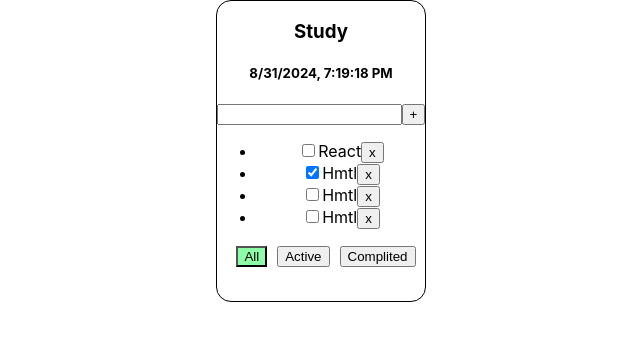
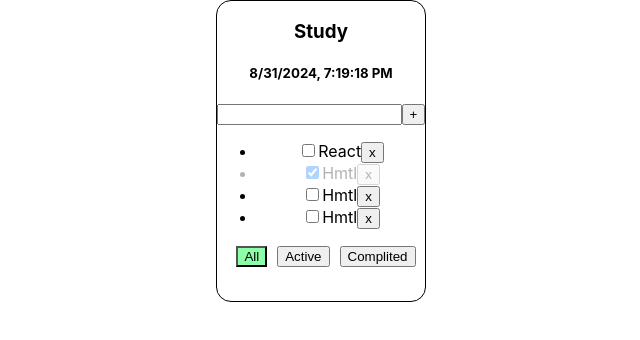
Before and after one commit to pdxserg/work-tasks, a React (Create React App) app: page / in a window 1280 px wide. Shown: the top 340 px of the page, without its empty margins (319-959 px from the left). Built offline with nearby package versions, Linux system fonts and the light colour scheme.

Commit message:
task.isDone?"finished":""=opacity: 30%;

```diff
--- a/src/App.css
+++ b/src/App.css
@@ -15,7 +15,9 @@ border-radius: 15px;
 }
 .task{
 display: flex;
-
+}
+.finished{
+     opacity: 30%;
 }
 .filterButton button{
     margin-left: 10px;
--- a/src/Todolist.tsx
+++ b/src/Todolist.tsx
@@ -56,7 +56,7 @@ export const Todolist = (props: TodolistPropsType) => {
 								props.checkBoxHandler(task.id, e.currentTarget.checked )
 								}
 
-								return <li key={task.id}>
+								return <li key={task.id} className={task.isDone?"finished":""}>
 
 									<input type="checkbox" checked={task.isDone} onChange={checkboxHandler}/>
 									<span>{task.title}</span>
```
